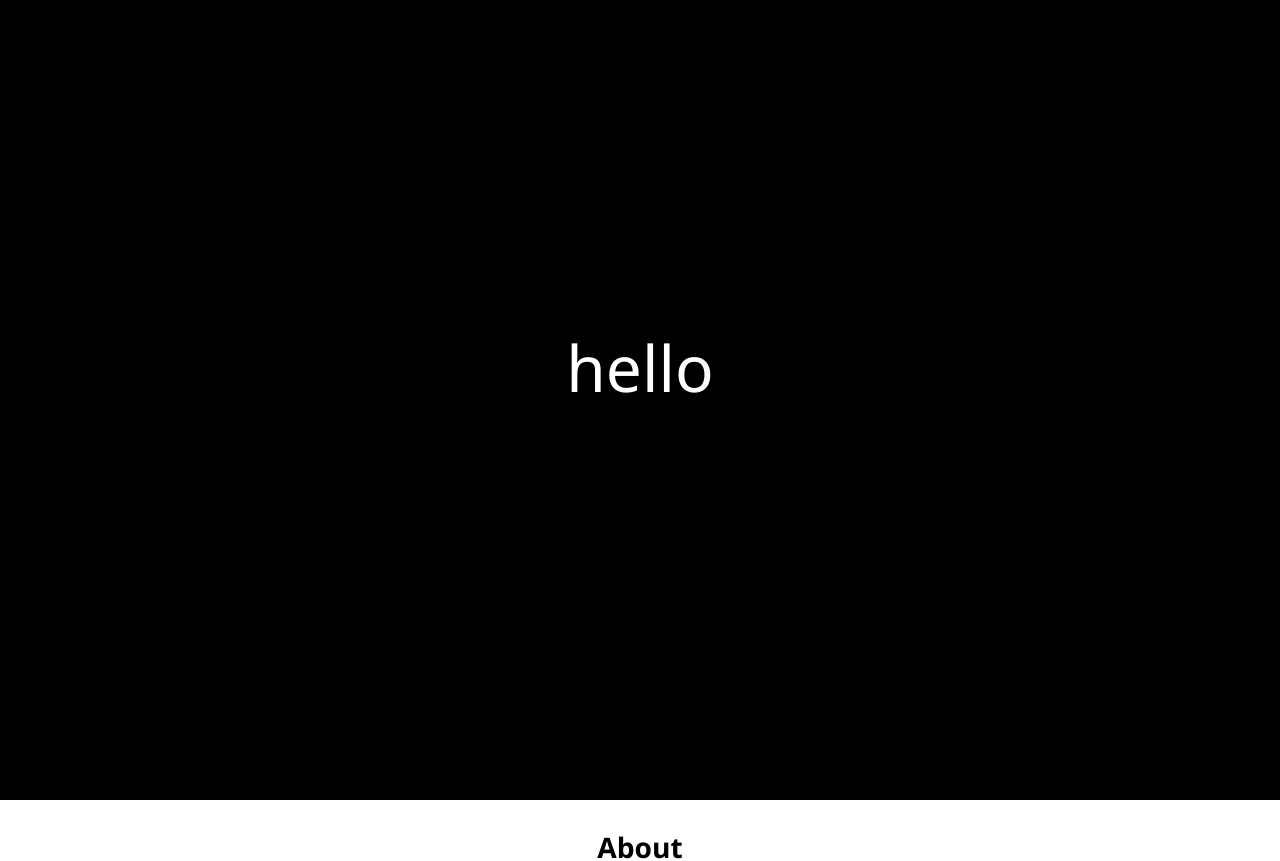
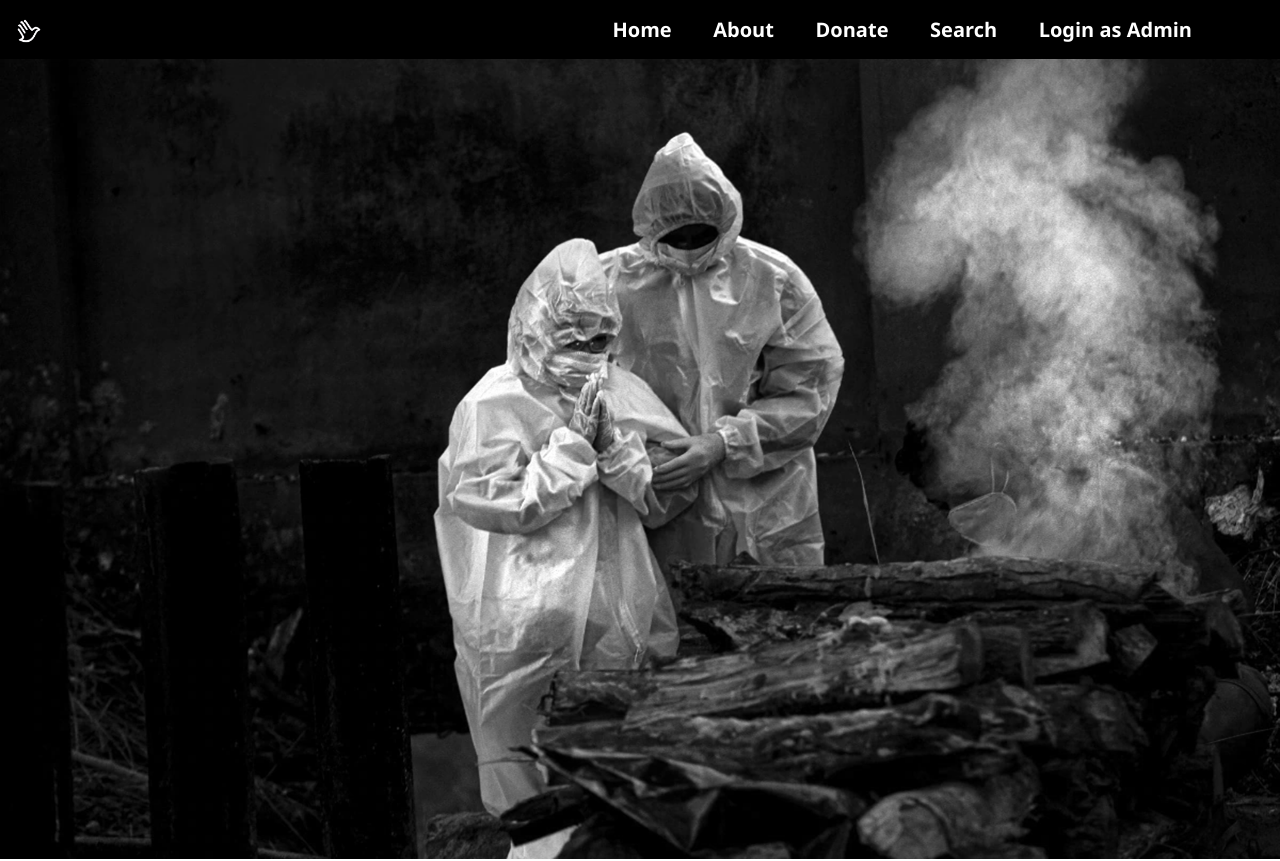
Before and after one commit to Lazy-Sprinters/FinalAid, a React (Create React App) app in the folder frontend/: page / in a window 1280 px wide. Shown: the top 861 px of the page. Built offline with nearby package versions, Linux system fonts and the light colour scheme.

Commit message:
Navbar Added

```diff
--- a/frontend/public/index.html
+++ b/frontend/public/index.html
@@ -2,7 +2,7 @@
 <html lang="en">
   <head>
     <meta charset="utf-8" />
-    <link rel="icon" href="%PUBLIC_URL%/logo2.png" />
+    <link rel="icon" href="./Icons/Logo.svg" />
     <meta name="viewport" content="width=device-width, initial-scale=1" />
     <meta name="theme-color" content="#000000" />
     <meta
--- a/frontend/src/Components/HeroContainer/HeroContainer.jsx
+++ b/frontend/src/Components/HeroContainer/HeroContainer.jsx
@@ -7,16 +7,17 @@ const HeroContainer = () => {
       {/**************************************************************************************************/}
       <div
         style={{
-          background: "black",
-          width: "100%",
+        //   background: "",
+          width: "100vw",
           height: "100vh",
-          textAlign: "center",
-          paddingTop: "40vh",
+        //   textAlign: "center",
+        //   paddingTop: "40vh",
           color: "white",
-          fontSize: "5vw",
+        //   fontSize: "5vw",
         }}
       >
-        hello
+      <img src="./images/Main.png" style={{width:"100%",height:"100%"}} />
+        {/* hello */}
       </div>
       {/**************************************************************************************************/}
       <div
@@ -336,6 +337,18 @@ const HeroContainer = () => {
           </div>
         </div>
       </div>
+      {/**************************************************************************************************/}
+      <div
+        style={{
+          background: "white",
+          width: "100vw",
+          height: "35vh",
+          textAlign: "center",
+          paddingTop: "2vw",
+          color: "black",
+          letterSpacing:"0.2vw"
+        }}
+      ></div>
     </>
   );
 };
--- /dev/null
+++ b/frontend/src/Components/Navbar.js
@@ -0,0 +1,49 @@
+import React from 'react';
+import { Link } from 'react-router-dom';
+import {Navbar,Nav} from 'react-bootstrap'
+
+function Navbar1() {
+    const [colors,setColors] = React.useState(["white","white","white","white","white"]);
+
+    const activeColor = (x) =>{
+        // let currcolors=["#2D7B90","#2D7B90","#2D7B90","#2D7B90","#2D7B90"];
+        // currcolors[x]="#5ACEB6";
+        // setColors(currcolors);
+    }
+
+    const logout = () =>{
+      // activeColor(4);
+      // Axios.post("http://localhost:5000/user/logout",user)
+      //   .then((res) => {
+      //       if(res.data.success){
+      //         window.localStorage.clear();
+      //       }
+      //       else{
+      //           console.log(res.data.message)
+      //       }
+      //   })
+      //   .catch((err) => {
+      //     console.log("Axios", err.response.data);
+      //   });
+    }
+  return (
+  <Navbar style={{backgroundColor:"black"}}sticky="top" collapseOnSelect expand="lg" >
+    <Navbar.Brand onClick={() =>activeColor(0) } as={Link} to='/homePage' ><img style={{width:"2vw"}}src="./images/Logo.svg" /></Navbar.Brand>
+    <Navbar.Toggle aria-controls="responsive-navbar-nav"  />
+    <Navbar.Collapse style={{textAlign:"center",padding:"0 4vw"}}id="responsive-navbar-nav">
+      <Nav style={{fontSize:"2vw"}}>
+        <Nav.Link onClick={() =>activeColor(0) } style={{marginLeft:"-5vw" , textAlign:"left",font: "normal normal 600 20px/27px Segoe UI",color: "white"}} as={Link} to='/homePage' active></Nav.Link>
+      </Nav>
+      <Nav className="ml-auto" >
+        <Nav.Link style={{margin:"0 1vw",font: "normal normal 600 20px/27px Segoe UI",color: colors[0]}}  onClick={() =>activeColor(0) } as={Link} to='/' active>Home</Nav.Link>
+        <Nav.Link style={{margin:"0 1vw",font: "normal normal 600 20px/27px Segoe UI",color: colors[1]}}  onClick={() =>activeColor(1) } as={Link} to='/' active>About</Nav.Link>
+        <Nav.Link style={{margin:"0 1vw",font: "normal normal 600 20px/27px Segoe UI",color: colors[2]}}  onClick={() =>activeColor(2) } as={Link} to='/' active>Donate</Nav.Link>
+        <Nav.Link style={{margin:"0 1vw",font: "normal normal 600 20px/27px Segoe UI",color: colors[3]}}  onClick={() =>activeColor(3) } as={Link} to='/' active>Search</Nav.Link>
+        <Nav.Link style={{margin:"0 1vw",font: "normal normal 600 20px/27px Segoe UI",color: colors[3]}}  onClick={() =>activeColor(3) } as={Link} to='/' active>Login as Admin</Nav.Link>
+      </Nav>
+    </Navbar.Collapse>
+  </Navbar>
+  );
+}
+
+export default Navbar1;
--- a/frontend/src/Pages/LandingPage/LandingPage.jsx
+++ b/frontend/src/Pages/LandingPage/LandingPage.jsx
@@ -1,17 +1,19 @@
 import React from "react";
 import { Helmet } from "react-helmet";
 import HeroContainer from "../../Components/HeroContainer/HeroContainer";
+import Navbar1 from "../../Components/Navbar";
 
 const LandingPage = () => {
   return (
     <>
       <Helmet>
-        <title>Home</title>
+        <title>Final Aid | Home</title>
         <meta
           name="description"
           content="This is the home page for the users"
         />
       </Helmet>
+      <Navbar1/ >
       <HeroContainer/>
     </>
   );
```
Also changed, not shown: frontend/public/Images/Logo.svg (added), frontend/public/Images/Main.png (added).
